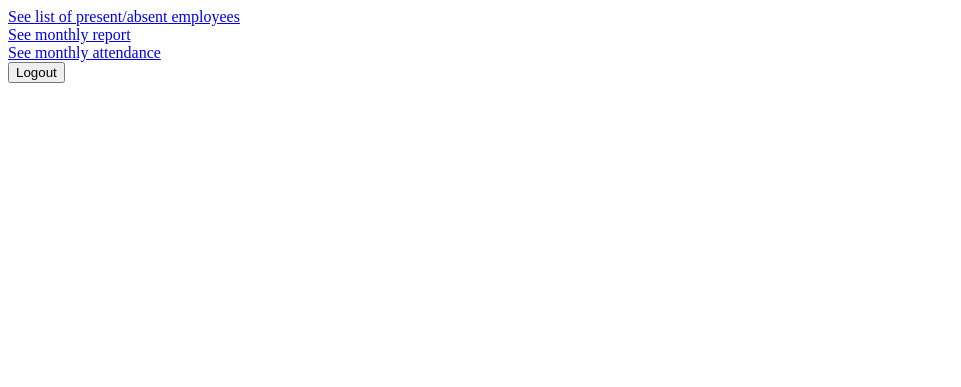
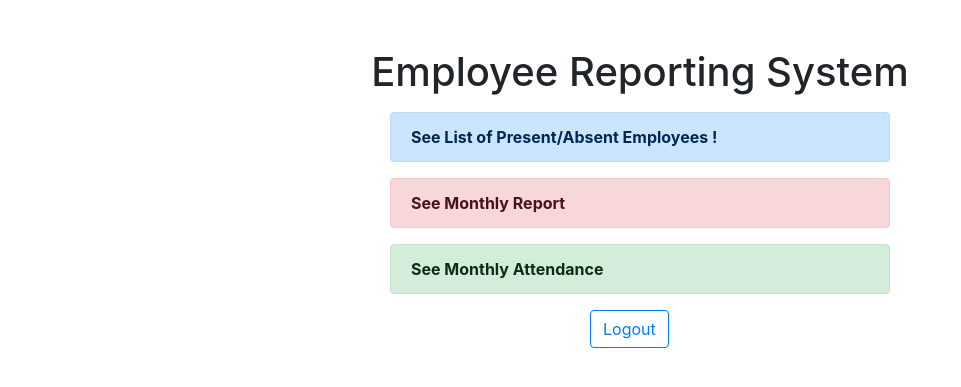
Before and after one commit to saloni-agrawal17/Employee-Attendance-System, a Django app: page / in a window 1280 px wide. Shown: the top 387 px of the page, without its empty margins (0-961 px from the left). Run offline with Django 3.2, Linux system fonts and the light colour scheme; the visitor is signed in with stand-in values (Sample User, id 1); data comes from the database, SQL or seed files in the repository; some libraries are stand-ins or nearby versions.

Commit message:
changes made to ui of admin dashboard

```diff
--- a/attendanceSystem/templates/admin/dashboard.html
+++ b/attendanceSystem/templates/admin/dashboard.html
@@ -1,22 +1,58 @@
-<!DOCTYPE html>
+<!doctype html>
 <html lang="en">
+
 <head>
-    <meta charset="UTF-8">
-    <title>Title</title>
+    <!-- Required meta tags -->
+    <meta charset="utf-8">
+    <meta name="viewport" content="width=device-width, initial-scale=1, shrink-to-fit=no">
+
+    <!-- Bootstrap CSS -->
+    <link rel="stylesheet" href="https://maxcdn.bootstrapcdn.com/bootstrap/4.0.0/css/bootstrap.min.css"
+        integrity="sha384-Gn5384xqQ1aoWXA+058RXPxPg6fy4IWvTNh0E263XmFcJlSAwiGgFAW/dAiS6JXm" crossorigin="anonymous">
+
+    <title>Employee Reporting System</title>
 </head>
+
 <body>
+    <br><br>
+    <h1>
+        <p class="text-center">Employee Reporting System</p>
+    </h1>
+
     {% if user.is_authenticated %}
-    <a href="{% url 'list_of_employees'%}">See list of present/absent employees</a><br>
-    <a href="{% url 'employee_monthly_report'%}">See monthly report</a><br>
-    <a href="{% url 'employee_attendance'%}">See monthly attendance</a><br>
-    <a href="{% url 'logout' employee=user.pk%}">
-        <button type="submit">
-            Logout
-        </button>
-        {%else%}
-    <h1>Log in first</h1>
-    {% endif %}
-    </a>
 
+    <div class="alert alert-primary mx-auto" style="width: 500px;" role="alert">
+        <a href="{% url 'list_of_employees'%}" class="alert-link">See List of Present/Absent Employees !</a>
+    </div>
+
+    <div class="alert alert-danger mx-auto" style="width: 500px;" role="alert">
+        <a href="{% url 'employee_monthly_report'%}" class="alert-link">See Monthly Report</a>
+    </div>
+
+    <div class="alert alert-success mx-auto" style="width: 500px;" role="alert">
+        <a href="{% url 'employee_attendance'%}" class="alert-link">See Monthly Attendance</a>
+    </div>
+
+    <div class="mx-auto" style="width: 100px;">
+        <a href="{% url 'logout' employee=user.pk%}">
+            <button type="submit" class="btn btn-outline-primary">Logout</button>
+            {%else%}
+            <h1>Log in first</h1>
+            {% endif %}
+        </a>
+    </div>
+
+    <!-- Optional JavaScript -->
+    <!-- jQuery first, then Popper.js, then Bootstrap JS -->
+    <script src="https://code.jquery.com/jquery-3.2.1.slim.min.js"
+        integrity="sha384-KJ3o2DKtIkvYIK3UENzmM7KCkRr/rE9/Qpg6aAZGJwFDMVNA/GpGFF93hXpG5KkN"
+        crossorigin="anonymous"></script>
+    <script src="https://cdnjs.cloudflare.com/ajax/libs/popper.js/1.12.9/umd/popper.min.js"
+        integrity="sha384-ApNbgh9B+Y1QKtv3Rn7W3mgPxhU9K/ScQsAP7hUibX39j7fakFPskvXusvfa0b4Q"
+        crossorigin="anonymous"></script>
+    <script src="https://maxcdn.bootstrapcdn.com/bootstrap/4.0.0/js/bootstrap.min.js"
+        integrity="sha384-JZR6Spejh4U02d8jOt6vLEHfe/JQGiRRSQQxSfFWpi1MquVdAyjUar5+76PVCmYl"
+        crossorigin="anonymous"></script>
 </body>
+
 </html>
```
